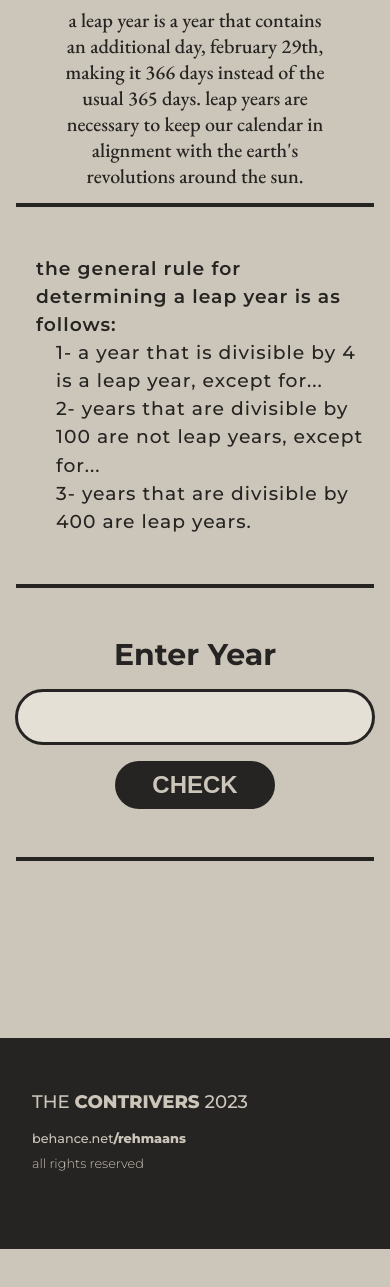
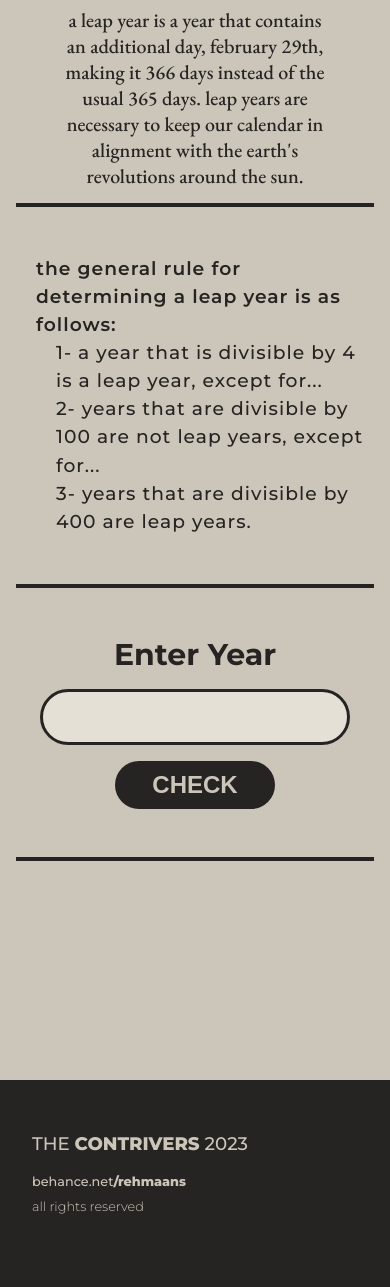
Before and after one commit to festerduck/littlethings, a plain HTML site: page isLeapYear.html in a window 390 px wide. Shown: the part 95-1382 px from the top of the page. Before the commit the page ends 1344 px from the top, so only its background shows below. Drawn offline with nearby package versions, Linux system fonts and the light colour scheme.

Commit message:
Add files via upload

```diff
--- a/styles.css
+++ b/styles.css
@@ -366,10 +366,10 @@ hr {
     font-weight: 700;
   }
   #input-box {
-    width: 350px;
+    width: 300px;
   }
   .result-text {
-    height: 25vh;
+    height: 30vh;
   }
   .result-text #result {
     font-size: 48px;
```
